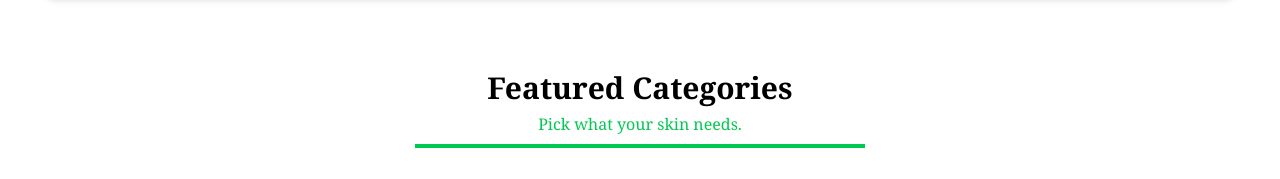
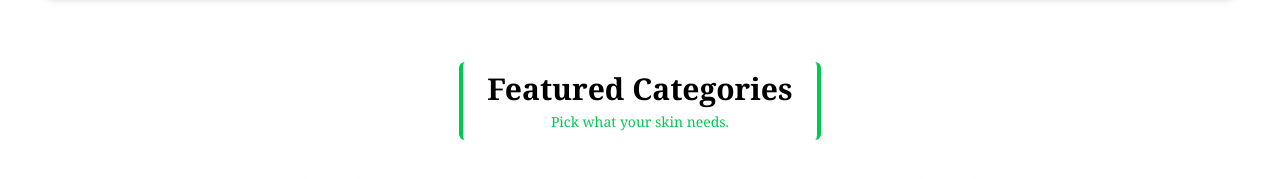
Before and after one commit to md-abu-naim/NatureGlow, a React (Vite) app: page / in a window 1280 px wide. Shown: the part 616-795 px from the top of the page. Built offline with nearby package versions, Linux system fonts and the light colour scheme.

Commit message:
featured section title design update

```diff
--- a/src/Pages/Home/FeaturedCategories.jsx
+++ b/src/Pages/Home/FeaturedCategories.jsx
@@ -11,10 +11,11 @@ const FeaturedCategories = () => {
 
     return (
         <div className="text-center my-16">
-            <div className="w-[450px] mx-auto border-b-4 border-green-500 p-2">
-                <h1 className="text-3xl font-semibold pb-1.5">Featured Categories</h1>
-                <h3 className="font-medium text-green-500">Pick what your skin needs.</h3>
+            <div className="w-fit mx-auto border-x-4 border-green-500 px-6 py-2 rounded-md">
+                <h1 className="text-3xl font-bold leading-tight">Featured Categories</h1>
+                <h3 className="font-medium text-green-500 text-sm mt-1">Pick what your skin needs.</h3>
             </div>
+
             <div className="grid grid-cols-1 md:grid-cols-4 gap-8 pt-10">
                 {
                     categories?.map(category => <div key={category.id} className="group p-4 bg-white rounded-lg border border-gray-200 shadow-sm hover:shadow-lg transition-all duration-300 ease-in-out">
```
